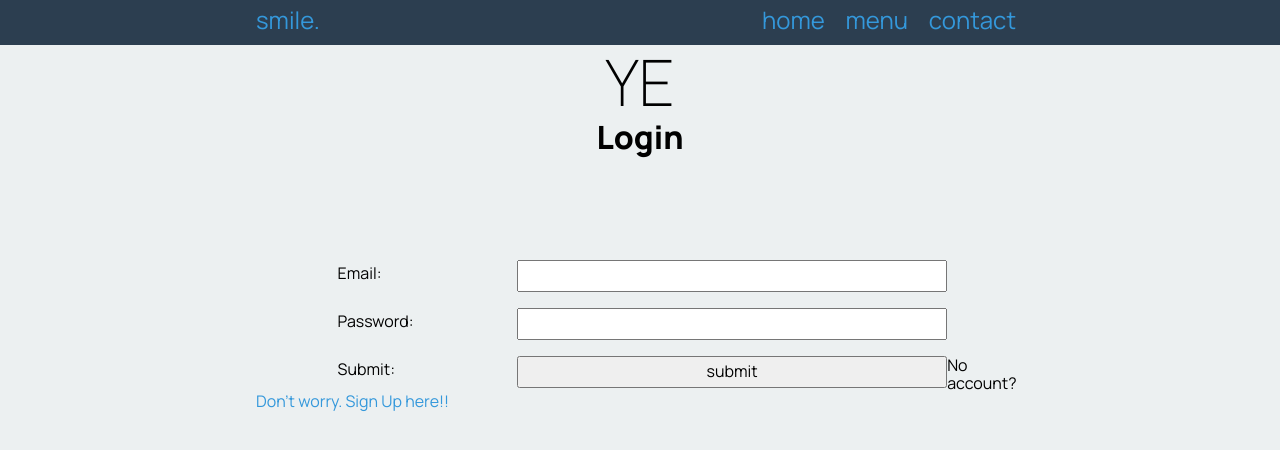
After one commit to chiakitheasian/13DTS_assessment_huan, a Flask app: page /login in a window 1280 px wide. The commit adds this page. Shown: the top 450 px of the page. Run offline with Flask 3, Linux system fonts and the light colour scheme.

Commit message:
worked on the login.html but having a bit of trouble. as it s not working for some reason.

```diff
--- a/app.py
+++ b/app.py
@@ -10,7 +10,9 @@ def render_homepage():  # put application's code here
 def render_menu():
     return render_template('menu.html')
 
-
+@app.route('/login', methods = ['POST', 'GET'])
+def render_login_page():
+    return render_template('login.html')
 
 if __name__ == '__main__':
     app.run()
--- /dev/null
+++ b/templates/login.html
@@ -0,0 +1,27 @@
+{% extends 'base.html' %}
+
+{% block pageheading %} Login {% endblock %}
+
+{% block main %}
+    <form class ="myform" method = "post">
+        <div class = "form-group">
+            <div class = "form-label"> Email: </div>
+            <div class ="form-element"> <input type = "email" name = "user_email"></div>
+        </div>
+
+        <div class = "form-group">
+            <div class = "form-label"> Password: </div>
+            <div class ="form-element"> <input type = "password" name = "user_password"></div>
+        </div>
+
+         <div class = "form-group">
+            <div class = "form-label"> Submit: </div>
+            <div class ="form-element"> <input type = "submit" value = "submit"></div>
+        </div>
+
+
+    </form>
+    <p> No account? <a href = "/signup"> Don't worry. Sign Up here!! </a></p>
+
+
+{% endblock %}
--- a/templates/menu.html
+++ b/templates/menu.html
@@ -7,7 +7,7 @@ menu
 {% block main %}
     <div class = "products">
     <div class= "product-box">
-        <h3 class = "product-box-heading"> Giggity</h3>
+        <h3 class = "product-box-heading"> yeah</h3>
         <p class= "product-box-info"> Just be happy </p>
         </div>
     </div>
```
Also changed, not shown: templates/signup.html (added, +10 -0 lines).
